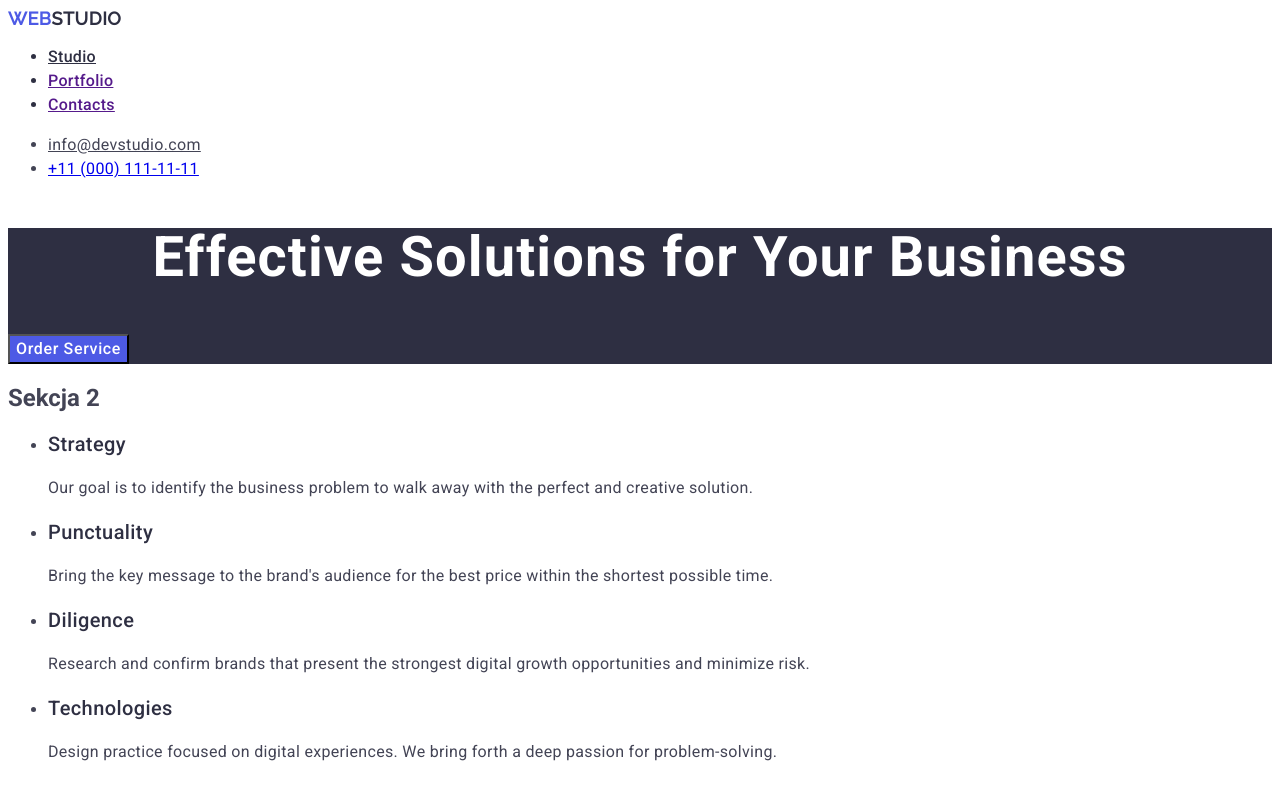
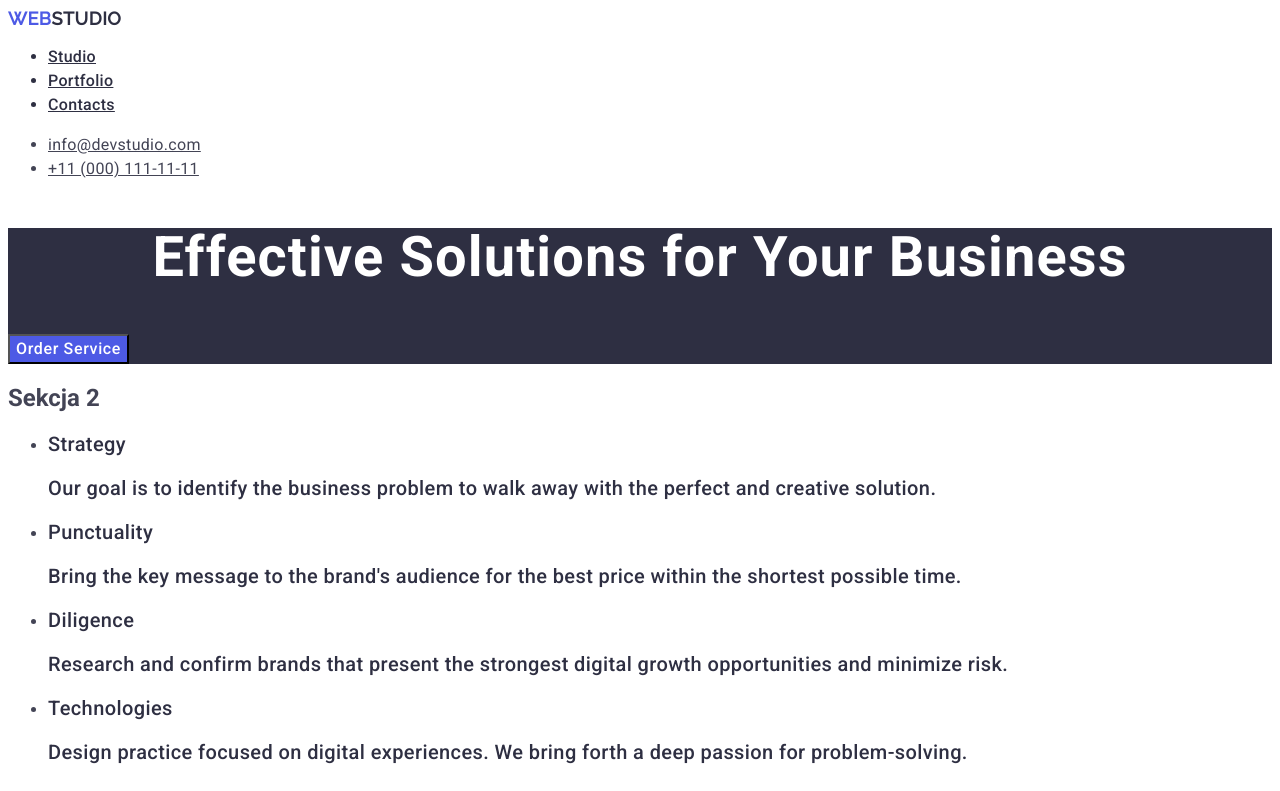
Before and after one commit to WeronikaMisiowska/goit-markup-hw-02, a plain HTML site: page index.html in a window 1280 px wide. Shown: the top 791 px of the page. Drawn offline with Linux system fonts and the light colour scheme.

Commit message:
homework

```diff
--- a/index.html
+++ b/index.html
@@ -20,15 +20,15 @@
 
             <ul class="navigation">
                 <li><a href="./index.html" class="logo-studio-navigation">Studio</a></li>
-                <li><a href="">Portfolio</a></li>
-                <li><a href="">Contacts</a></li>
+                <li><a href="" class="logo-studio-navigation">Portfolio</a></li>
+                <li><a href="" class="logo-studio-navigation">Contacts</a></li>
             </ul>
         </nav>
 
         <address  class="contact">
             <ul>
                 <li><a href="mailto:info@devstudio.com" class="e-mail">info@devstudio.com</a></li>
-                <li><a href="tel:+110001111111">+11 (000) 111-11-11</a></li>
+                <li><a href="tel:+110001111111" class="e-mail">+11 (000) 111-11-11</a></li>
             </ul>
         </address>
     </header>
@@ -46,28 +46,28 @@
             <ul class="section-of-work">
                 <li>
                     <h3 class="solutions">Strategy</h3>
-                    <p>
+                    <p class="solutions">
                         Our goal is to identify the business problem to walk away with the
                         perfect and creative solution.
                     </p>
                 </li>
                 <li>
                     <h3 class="solutions">Punctuality</h3>
-                    <p>
+                    <p class="solutions">
                         Bring the key message to the brand's audience for the best price
                         within the shortest possible time.
                     </p>
                 </li>
                 <li>
                     <h3 class="solutions">Diligence</h3>
-                    <p>
+                    <p class="solutions">
                         Research and confirm brands that present the strongest digital
                         growth opportunities and minimize risk.
                     </p>
                 </li>
                 <li>
                     <h3 class="solutions">Technologies</h3>
-                    <p>
+                    <p class="solutions">
                         Design practice focused on digital experiences. We bring forth a
                         deep passion for problem-solving.
                     </p>
```
